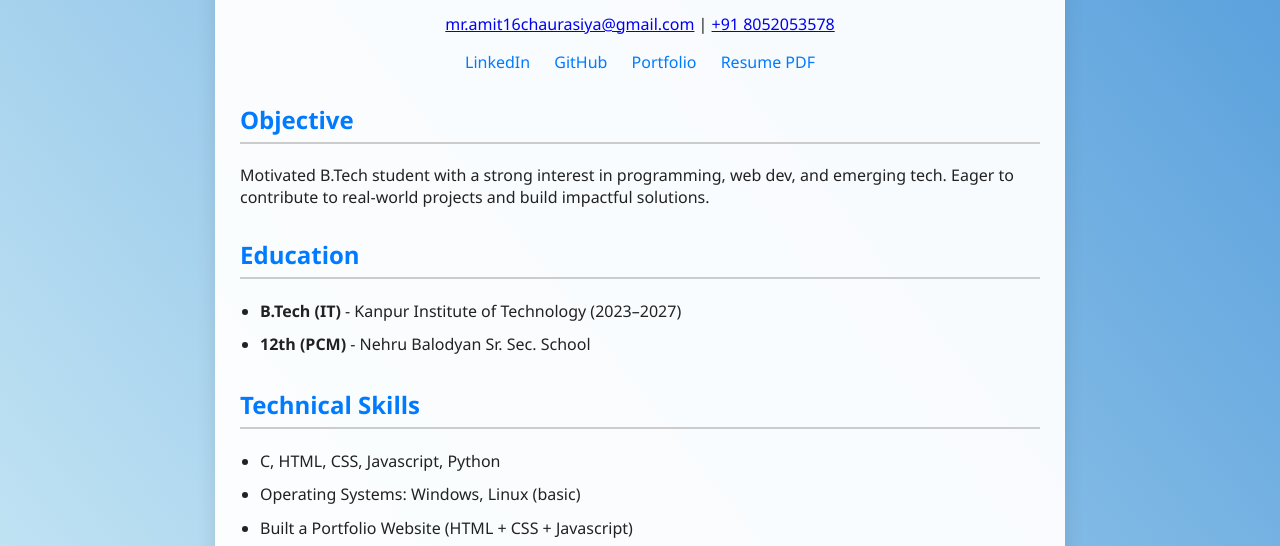
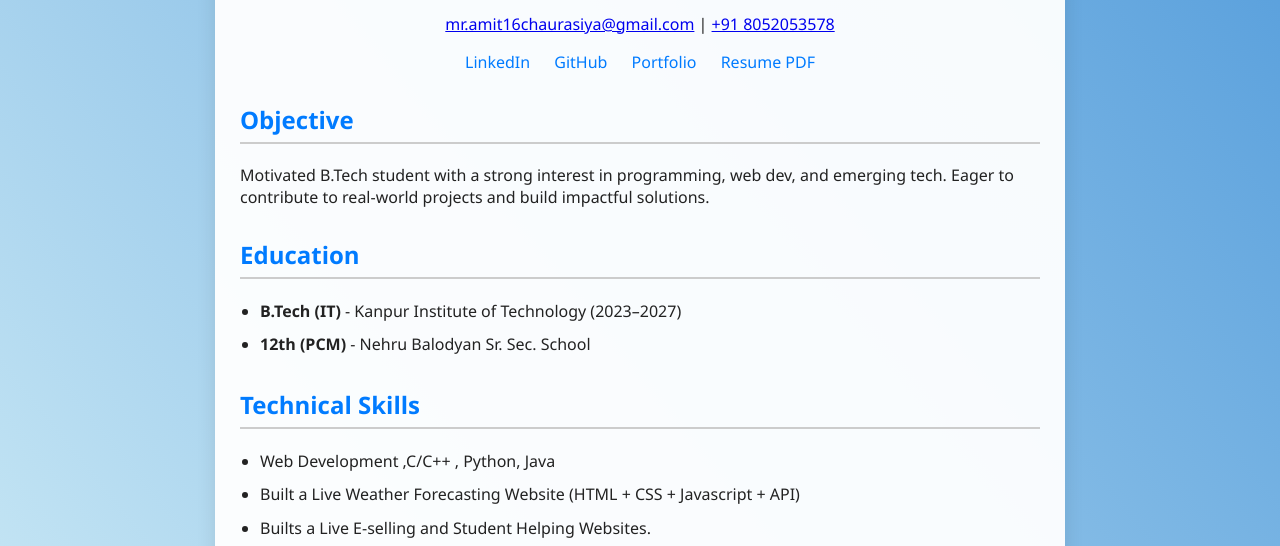
Before and after one commit to Amit01-developer/Digitaal-CV, a plain HTML site: page Index.html in a window 1280 px wide. Shown: the part 383-929 px from the top of the page. Drawn offline with Linux system fonts and the light colour scheme; a script that the page names is missing.

Commit message:
Index.html

```diff
--- a/Index.html
+++ b/Index.html
@@ -44,10 +44,9 @@
     <section>
       <h2>Technical Skills</h2>
       <ul>
-        <li>C, HTML, CSS, Javascript, Python</li>
-        <li>Operating Systems: Windows, Linux (basic)</li>
-        <li>Built a Portfolio Website (HTML + CSS + Javascript)</li>
-        <li>Built a E-selling website.</li>
+        <li>Web Development ,C/C++ , Python, Java</li>
+        <li>Built a Live Weather Forecasting Website (HTML + CSS + Javascript + API)</li>
+        <li>Builts a Live E-selling and Student Helping Websites.</li>
       </ul>
     </section>
 
@@ -66,7 +65,6 @@
     <section>
       <h2>Achievements</h2>
       <ul>
-
         <li>Best Volunteer of the Year Award (2023)</li>
         <li>3rd Rank – State Level Science Exhibition (NCSTC)</li>
         <li>First Runner-up – Hackathon Coding Contest</li>
```
